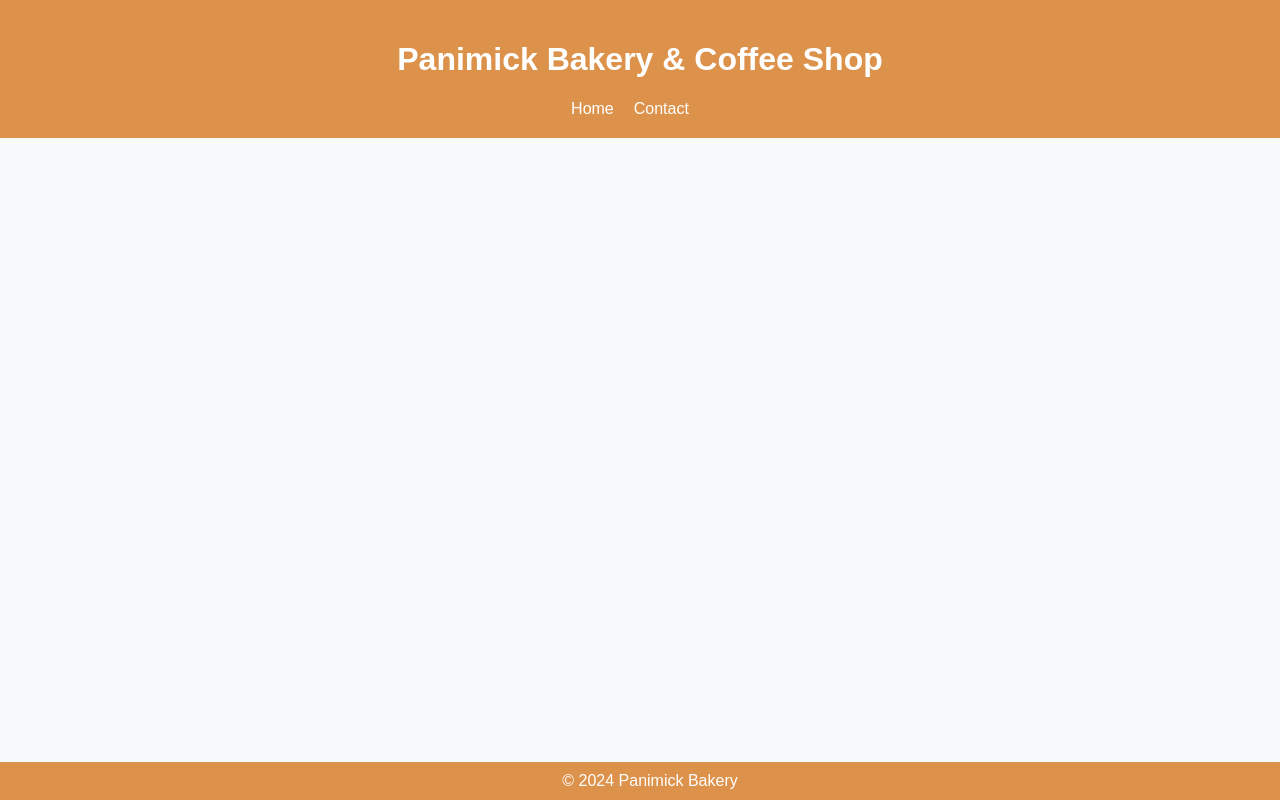
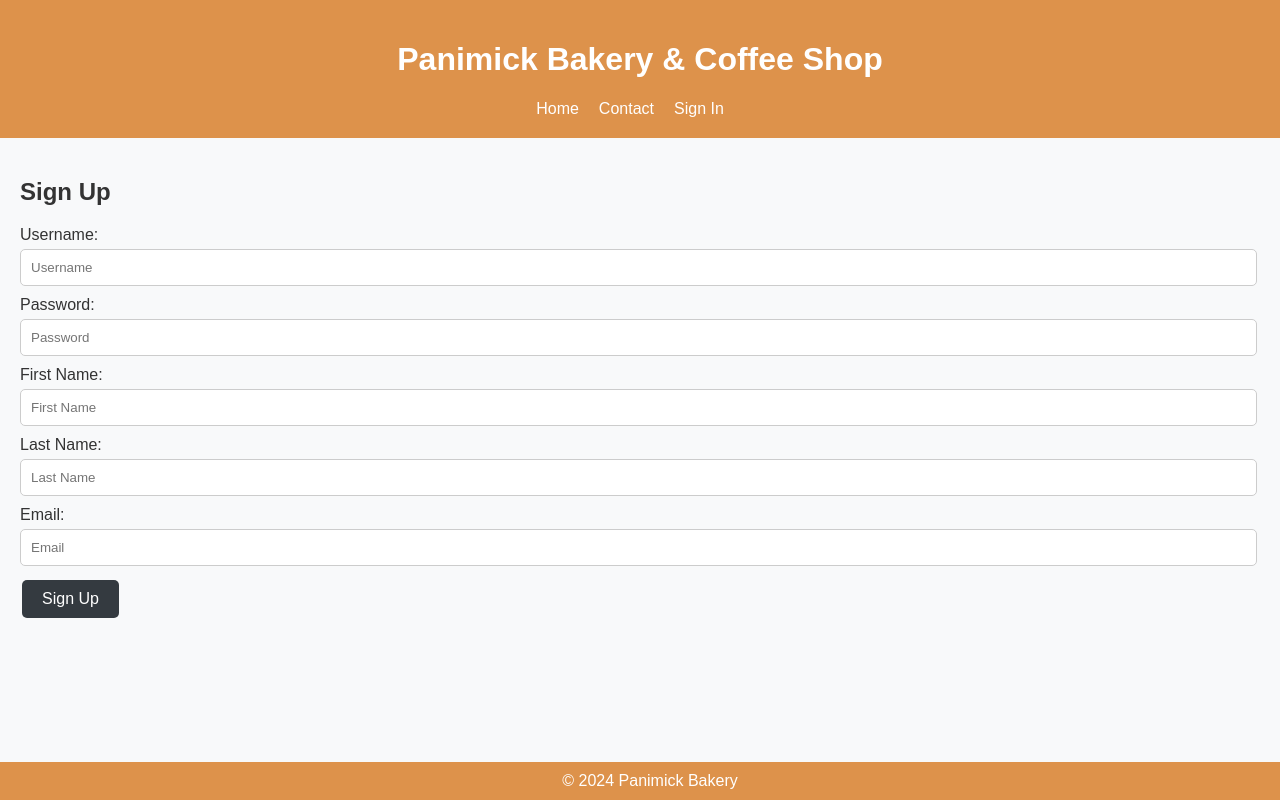
Before and after one commit to demavior/Bakery-Order-System, a React (Vite) app in the folder front_end/: page /register in a window 1280 px wide. Built offline with nearby package versions, Linux system fonts and the light colour scheme.

Commit message:
Add SignIn, SignUp, User pages with their CSS.

```diff
--- a/front_end/src/App.jsx
+++ b/front_end/src/App.jsx
@@ -4,6 +4,9 @@ import Header from './components/Header';
 import Footer from './components/Footer';
 import Home from './pages/Home';
 import Contact from './pages/Contact';
+import SignIn from './pages/SignIn';
+import SignUp from './pages/SignUp';
+import User from './pages/User';
 import './styles/style.css';
 
 function App() {
@@ -15,6 +18,9 @@ function App() {
           <Route exact path="/" element={<Home />} />
           <Route exact path="/home" element={<Home />} />
           <Route path="/contact" element={<Contact />} />
+          <Route path="/signIn" element={<SignIn />} />
+          <Route path="/register" element={<SignUp />} />
+          <Route path="/user" element={<User />} />
         </Routes>
         <Footer />
       </BrowserRouter>
--- a/front_end/src/components/Header.jsx
+++ b/front_end/src/components/Header.jsx
@@ -10,6 +10,7 @@ function Header() {
         <ul>
           <li><Link to="/">Home</Link></li>
           <li><Link to="/contact">Contact</Link></li>
+          <li><Link to="/signIn">Sign In</Link></li>
         </ul>
       </nav>
     </header>
--- a/front_end/src/pages/Home.jsx
+++ b/front_end/src/pages/Home.jsx
@@ -1,10 +1,12 @@
 // Home.jsx
+import { Link, useNavigate } from 'react-router-dom';
 import React, { useState } from 'react';
 import drinksImg from '/drinks.jpg'
 import breadsImg from '/breads.jpg'
 import pastriesImg from '/pastries.jpg'
 
 function Home() {
+  const navigate = useNavigate();
   const [showOffer, setShowOffer] = useState(false);
 
   const handleShowOffer = () => {
@@ -24,7 +26,7 @@ function Home() {
           <img src={drinksImg} alt="Drinks" width="400" height="250" />
         </ul>
 
-        <h2>Special Offer</h2>
+        {/* <h2>Special Offer</h2>
         {showOffer ? (
           <ul>
             <li>50% off on all pastries!</li>
@@ -32,9 +34,9 @@ function Home() {
           </ul>
         ) : (
           <button onClick={handleShowOffer}>Show Offer</button>
-        )}
+        )} */}
 
-        <h3>Visit us or make an order online</h3>
+        <Link to="/signIn">Visit us or make an order online</Link>
       </section>
     </main>
   );
--- /dev/null
+++ b/front_end/src/pages/SignIn.jsx
@@ -0,0 +1,60 @@
+import React, { useState } from 'react';
+import { Link, useNavigate } from 'react-router-dom';
+
+function SignIn() {
+
+  const navigate = useNavigate();
+
+  const [loginData, setLoginData] = useState({
+      username: '',
+      password: '',
+  });
+
+  const handleChange = (e) => {
+    setLoginData({ ...loginData, [e.target.name]: e.target.value });
+  };
+
+  const handleSignIn = async (e) => {
+    e.preventDefault();
+    localStorage.setItem('user', JSON.stringify(loginData.username));
+    navigate('/user')
+  };
+
+  return (
+    <div>
+      <main>
+        <h2>Sign In</h2>
+        <form onSubmit={handleSignIn}>
+            <div>
+            <label htmlFor="username">Username:</label>
+            <input
+                type="text"
+                name="username"
+                value={loginData.username}
+                onChange={handleChange}
+                placeholder="Username"
+                required
+            />
+            </div>
+            <div>
+            <label htmlFor="password">Password:</label>
+            <input
+                type="password"
+                name="password"
+                value={loginData.password}
+                onChange={handleChange}
+                placeholder="Password"
+                required
+            />
+            </div>
+            <button type="submit">Sign In</button>
+        </form>
+        <Link to="/register">
+          <button className='Navigation'>Register</button>
+        </Link>
+      </main>
+    </div>
+  );
+}
+
+export default SignIn;
--- /dev/null
+++ b/front_end/src/pages/SignUp.jsx
@@ -0,0 +1,94 @@
+import React, { useState } from 'react';
+import { Link, useNavigate } from 'react-router-dom';
+
+function SignUp() {
+
+  const navigate = useNavigate();
+
+  const [signupData, setSignupData] = useState({
+      username: '',
+      password: '',
+      first_name: '',
+      last_name: '',
+      email: ''
+  });
+
+  const handleChange = (e) => {
+    setSignupData({ ...signupData, [e.target.name]: e.target.value });
+  };
+
+  const handleSignUp = async (e) => {
+    e.preventDefault();
+    localStorage.setItem('user', JSON.stringify(signupData.username));
+    navigate('/user')
+  };
+
+
+  return (
+    <div>
+      <main>
+        <h2>Sign Up</h2>
+        <form onSubmit={handleSignUp}>
+          <div>
+            <label htmlFor="username">Username:</label>
+            <input
+                type="text"
+                name="username"
+                value={signupData.username}
+                onChange={handleChange}
+                placeholder="Username"
+                required
+            />
+            </div>
+            <div>
+            <label htmlFor="password">Password:</label>
+            <input
+                type="password"
+                name="password"
+                value={signupData.password}
+                onChange={handleChange}
+                placeholder="Password"
+                required
+            />
+          </div>
+          <div>
+            <label htmlFor="first_name">First Name:</label>
+            <input
+                type="text"
+                name="first_name"
+                value={signupData.first_name}
+                onChange={handleChange}
+                placeholder="First Name"
+                required
+            />
+            </div>
+          <div>
+            <label htmlFor="last_name">Last Name:</label>
+            <input
+                type="text"
+                name="last_name"
+                value={signupData.last_name}
+                onChange={handleChange}
+                placeholder="Last Name"
+                required
+            />
+            </div>
+          <div>
+            <label htmlFor="email">Email:</label>
+            <input
+                type="email"
+                name="email"
+                value={signupData.email}
+                onChange={handleChange}
+                placeholder="Email"
+                required
+            />
+            </div>
+          <button type="submit">Sign Up</button>
+        </form>
+      </main>
+    </div>
+  );
+}
+
+export default SignUp;
--- /dev/null
+++ b/front_end/src/pages/User.jsx
@@ -0,0 +1,49 @@
+import React from 'react';
+import { Link, useNavigate } from 'react-router-dom';
+
+function User() {
+
+  const navigate = useNavigate();
+  // Gets the user and greets
+  const storedUser = localStorage.getItem('user');
+  const WelcomeMessage = () => {
+    const user = JSON.parse(storedUser);
+    return (
+      <h2>
+        Welcome, {JSON.parse(storedUser)}! You can make an order and pick up at the store.
+      </h2>
+    );
+  };
+
+  const handleLogout = async (e) => {
+    e.preventDefault();
+
+    localStorage.setItem('user', "");
+    navigate('/signIn')
+
+  };
+  return (
+    <div>
+      {/* Buttons for navigating to different pages */}
+      <div>
+        <Link to="/user">
+          <button className='Navigation'>User</button>
+        </Link>
+        {/* <Link to="/viewOrders">
+          <button className='Navigation'>View Order</button>
+        </Link>
+        <Link to="/makeOrder">
+          <button className='Navigation'>Make Order</button>
+        </Link> */}
+        <Link to="/signIn">
+          <button className='Navigation' onClick={handleLogout}>Logout</button>
+        </Link>
+      </div>
+      <main>
+        <WelcomeMessage />
+      </main>
+    </div>
+  );
+};
+
+export default User;
--- a/front_end/src/styles/contact.css
+++ b/front_end/src/styles/contact.css
@@ -7,6 +7,7 @@ form label {
 }
 form input[type=text],
 form input[type=email],
+form input[type=password],
 form textarea {
   width: 98%;
   padding: 10px;
@@ -45,16 +46,13 @@ form button {
 .confirmation-popup p {
   margin: 5px 0;
 }
-
 .confirmation-popup button {
   background-color: #007bff;
   color: white;
   padding: 8px 16px;
 }
-
 .confirmation-popup button:hover {
   background-color: #0056b3;
 }
 
-
 /*# sourceMappingURL=contact.css.map */
--- a/front_end/src/styles/contact.scss
+++ b/front_end/src/styles/contact.scss
@@ -17,6 +17,7 @@ form {
     }
     input[type="text"],
     input[type="email"],
+    input[type=password],
     textarea {
         width: 98%;
         padding: 10px;
@@ -49,6 +50,7 @@ form {
 }
 
 .confirmation-popup {
+
     p {
     margin: 5px 0;
     }
--- a/front_end/src/styles/style.css
+++ b/front_end/src/styles/style.css
@@ -86,4 +86,25 @@ Button {
   border-radius: 10px;
 }
 
+/************ Navigation Buttons **************/
+.Navigation {
+  background-color: #555; /* Dark Gray */
+  border: none;
+  color: #fff; /* White */
+  padding: 10px 20px;
+  text-align: center;
+  text-decoration: none;
+  display: inline-block;
+  font-size: 16px;
+  margin: 4px 2px;
+  cursor: pointer;
+  border-radius: 5px;
+}
+.Navigation :hover {
+  background-color: #333; /* Slightly lighter Gray */
+}
+.Navigation :active {
+  background-color: #222; /* Even darker Gray */
+}
+
 /*# sourceMappingURL=style.css.map */
--- a/front_end/src/styles/style.scss
+++ b/front_end/src/styles/style.scss
@@ -62,21 +62,6 @@ footer p {
     margin: 0;
 }
 
-Button {
-    background-color: #4CAF50;
-    border: none;
-    color: white;
-    padding: 15px 32px;
-    text-align: center;
-    text-decoration: none;
-    display: inline-block;
-    font-size: 16px;
-    margin: 4px 2px;
-    cursor: pointer;
-    border-radius: 10px;
-  }
-
-
 /* Animation */
 @keyframes fadeIn {
     from {
@@ -90,3 +75,41 @@ Button {
 img {
     animation: fadeIn 1s ease-in-out;
 }
+
+Button {
+    background-color: #4CAF50;
+    border: none;
+    color: white;
+    padding: 15px 32px;
+    text-align: center;
+    text-decoration: none;
+    display: inline-block;
+    font-size: 16px;
+    margin: 4px 2px;
+    cursor: pointer;
+    border-radius: 10px;
+}
+
+
+/************ Navigation Buttons **************/
+.Navigation {
+    background-color: #555; /* Dark Gray */
+    border: none;
+    color: #fff; /* White */
+    padding: 10px 20px;
+    text-align: center;
+    text-decoration: none;
+    display: inline-block;
+    font-size: 16px;
+    margin: 4px 2px;
+    cursor: pointer;
+    border-radius: 5px;
+
+    :hover {
+        background-color: #333; /* Slightly lighter Gray */
+    }
+
+    :active {
+        background-color: #222; /* Even darker Gray */
+    }
+}
```
Also changed, not shown: 2 other files (tests, documents, lock files or other folders).
